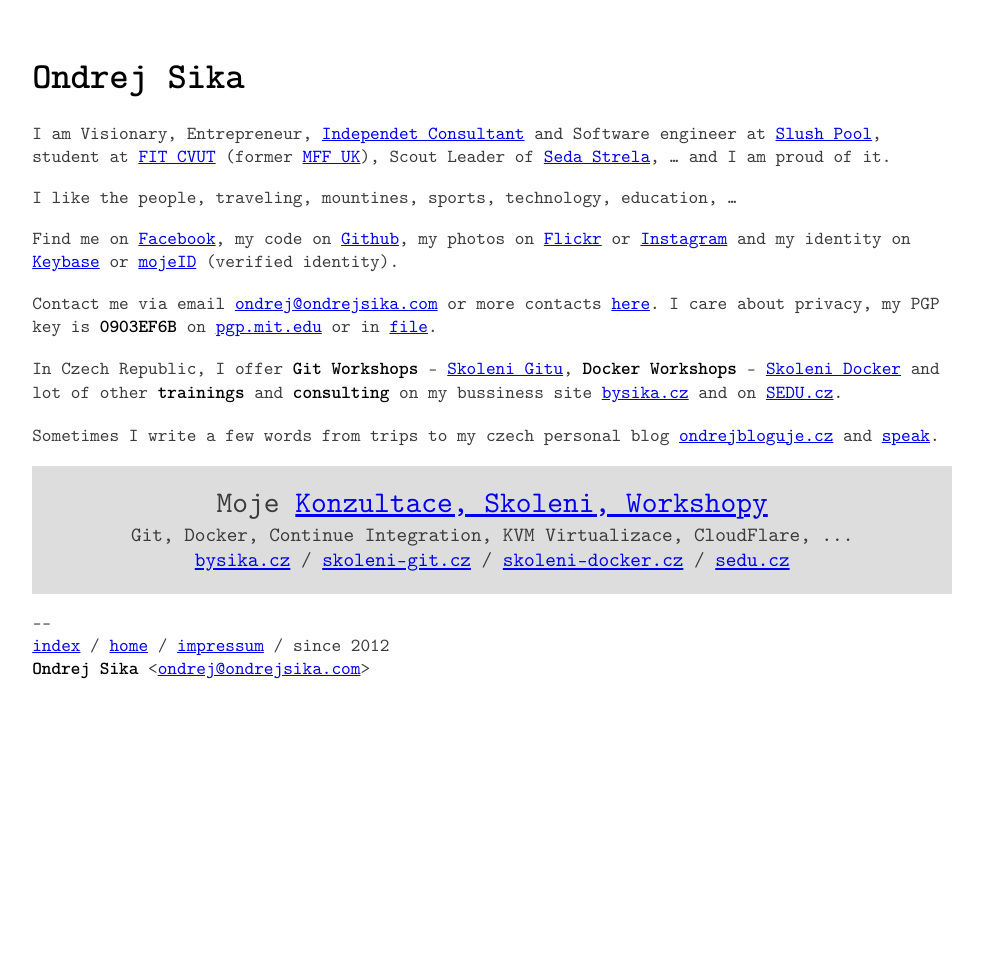
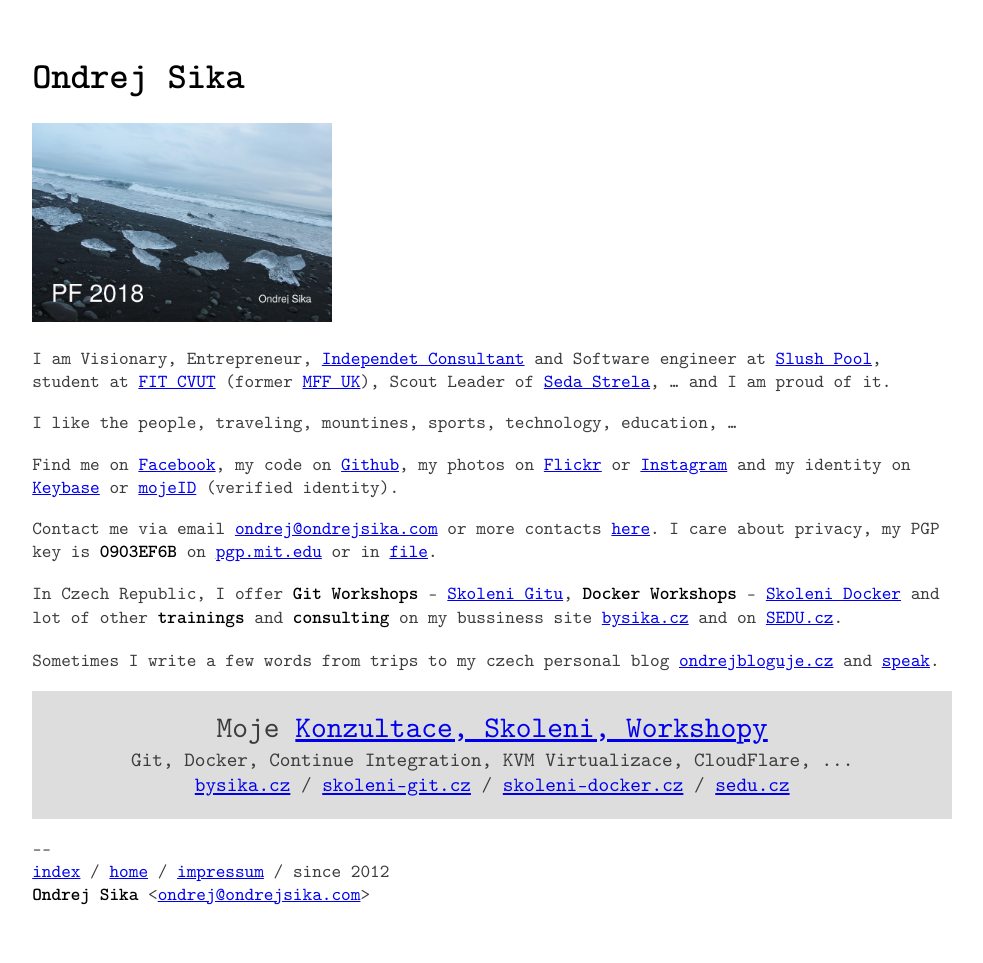
Before and after one commit to ondrejsika/ondrejsika.com, a Jekyll site: the page built from index.md, in a window 1280 px wide. Shown: the whole page, without its empty margins (23-1006 px from the left). Built offline with Jekyll 4.4.1, drawn with Linux system fonts in a browser that asks for light colours; some web fonts are replaced; comment, search, counter and statistics services are not loaded; our own code applies the rules of GitHub Pages for plain Markdown files; before the commit the page ends 900 px from its top, so only the background shows below that.

Commit message:
index - add PF 2018

```diff
--- a/index.md
+++ b/index.md
@@ -4,6 +4,9 @@
 ---
 
 # Ondrej Sika
+
+
+<a href="/pf"><img src="/static/content/pf2018/PF2018_name_800px.jpg" width="300px"></a>
 
 I am Visionary, Entrepreneur, [Independet Consultant](https://bysika.cz) and Software engineer at [Slush Pool](https://slushpool.com), student at [FIT CVUT](https://fit.cvut.cz) (former [MFF UK](http://mff.cuni.cz)), Scout Leader of [Seda Strela](http://sedastrela.cz), ... and I am proud of it.
 
```
